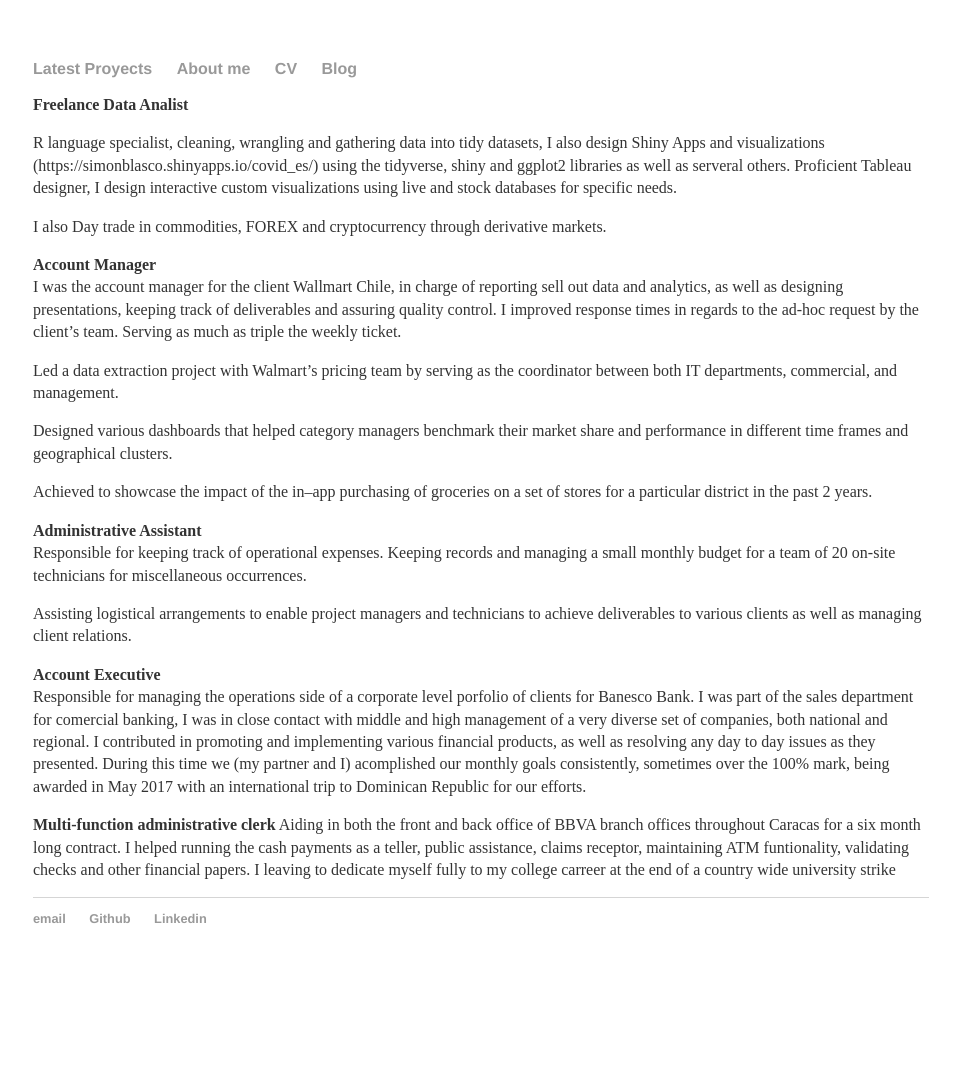
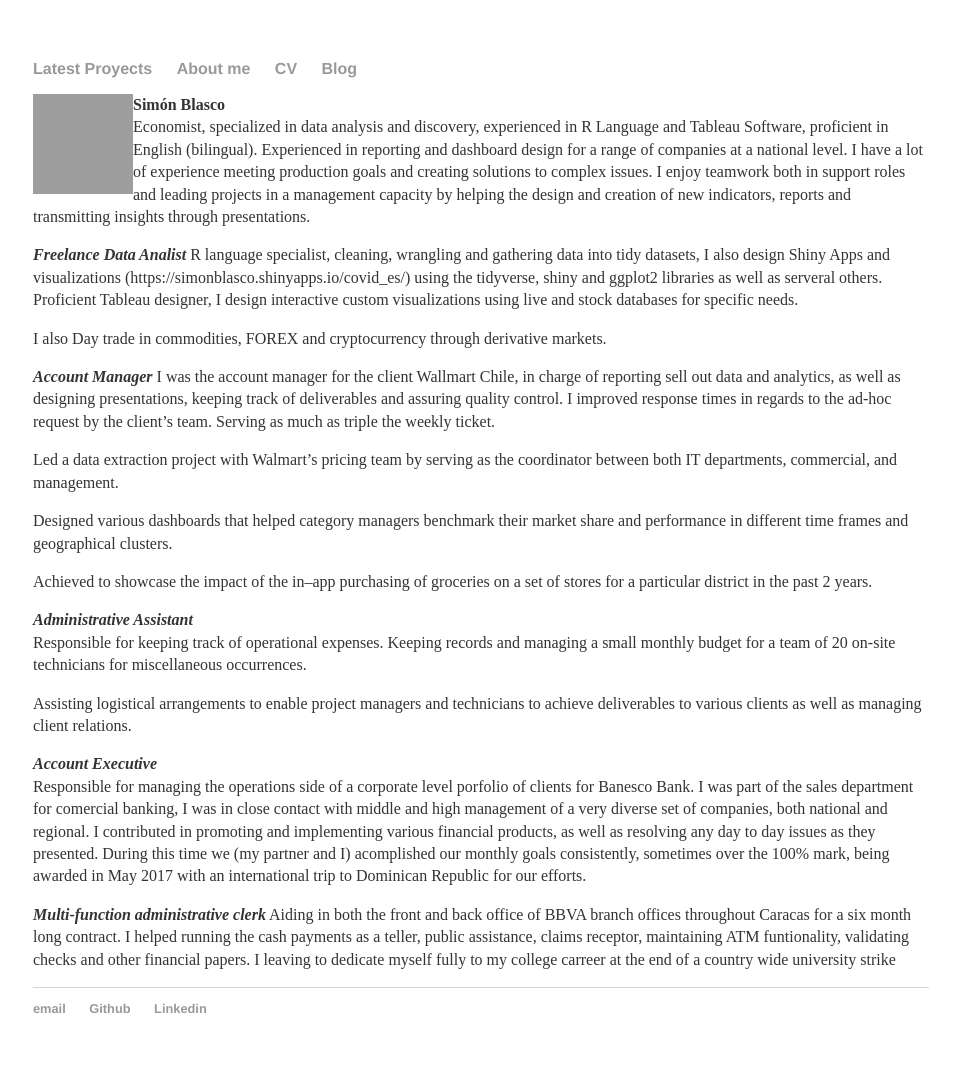
Before and after one commit to sblasco7/sblasco7.github.io, a Jekyll site: the page built from cv.md, in a window 1280 px wide. Shown: the whole page, without its empty margins (159-1119 px from the left). Built offline with Jekyll 4.4.1, drawn with Linux system fonts in a browser that asks for light colours; before the commit the page ends 986 px from its top, so only the background shows below that; grey boxes are pictures that could not be loaded.

Commit message:
Update cv.md

```diff
--- a/cv.md
+++ b/cv.md
@@ -2,16 +2,21 @@
 layout: default
 title: Curriculum Vitae
 ---
+<img align="left" width="100" height="100" src="http://www.fillmurray.com/100/100">
+**Simón Blasco**
+Economist, specialized in data analysis and discovery, experienced in R Language and Tableau Software, proficient in English (bilingual).
+Experienced in reporting and dashboard design for a range of companies at a national level. I have a lot of experience meeting production goals
+and creating solutions to complex issues. I enjoy teamwork both in support roles and leading projects in a management capacity by helping the design
+and creation of new indicators, reports and transmitting insights through presentations.
 
-**Freelance Data Analist**
-
+***Freelance Data Analist***
 R language specialist, cleaning, wrangling and gathering data into tidy datasets, I also design Shiny Apps and visualizations
 (https://simonblasco.shinyapps.io/covid_es/) using the tidyverse, shiny and ggplot2 libraries as well as serveral others.
 Proficient Tableau designer, I design interactive custom visualizations using live and stock databases for specific needs.
 
 I also Day trade in commodities, FOREX and cryptocurrency through derivative markets.
 
-**Account Manager**
+***Account Manager***
 I was the account manager for the client Wallmart Chile, in charge of reporting sell out data and analytics, as well as designing presentations,
 keeping track of deliverables and assuring quality control. I improved response times in regards to the ad-hoc request by the client's team.
 Serving as much as triple the weekly ticket.
@@ -22,19 +27,19 @@ Designed various dashboards that helped category managers benchmark their market
 
 Achieved to showcase the impact of the in–app purchasing of groceries on a set of stores for a particular district in the past 2 years.
 
-**Administrative Assistant**
+***Administrative Assistant***
 Responsible for keeping track of operational expenses. Keeping records and managing a small monthly budget for a team of 20 on-site technicians for
 miscellaneous occurrences.
 
 Assisting logistical arrangements to enable project managers and technicians to achieve deliverables to various clients as well as managing client relations.
 
-**Account Executive**
+***Account Executive***
 Responsible for managing the operations side of a corporate level porfolio of clients for Banesco Bank. I was part of the sales department for comercial banking,
 I was in close contact with middle and high management of a very diverse set of companies, both national and regional. I contributed in promoting and implementing
 various financial products, as well as resolving any day to day issues as they presented. During this time we (my partner and I) acomplished our monthly goals
 consistently, sometimes over the 100% mark, being awarded in May 2017 with an international trip to Dominican Republic for our efforts.
 
-**Multi-function administrative clerk**
+***Multi-function administrative clerk***
 Aiding in both the front and back office of BBVA branch offices throughout Caracas for a six month long contract. I helped running the cash payments as a
 teller, public assistance, claims receptor, maintaining ATM funtionality, validating checks and other financial papers. I leaving to dedicate myself fully
 to my college carreer at the end of a country wide university strike
```
